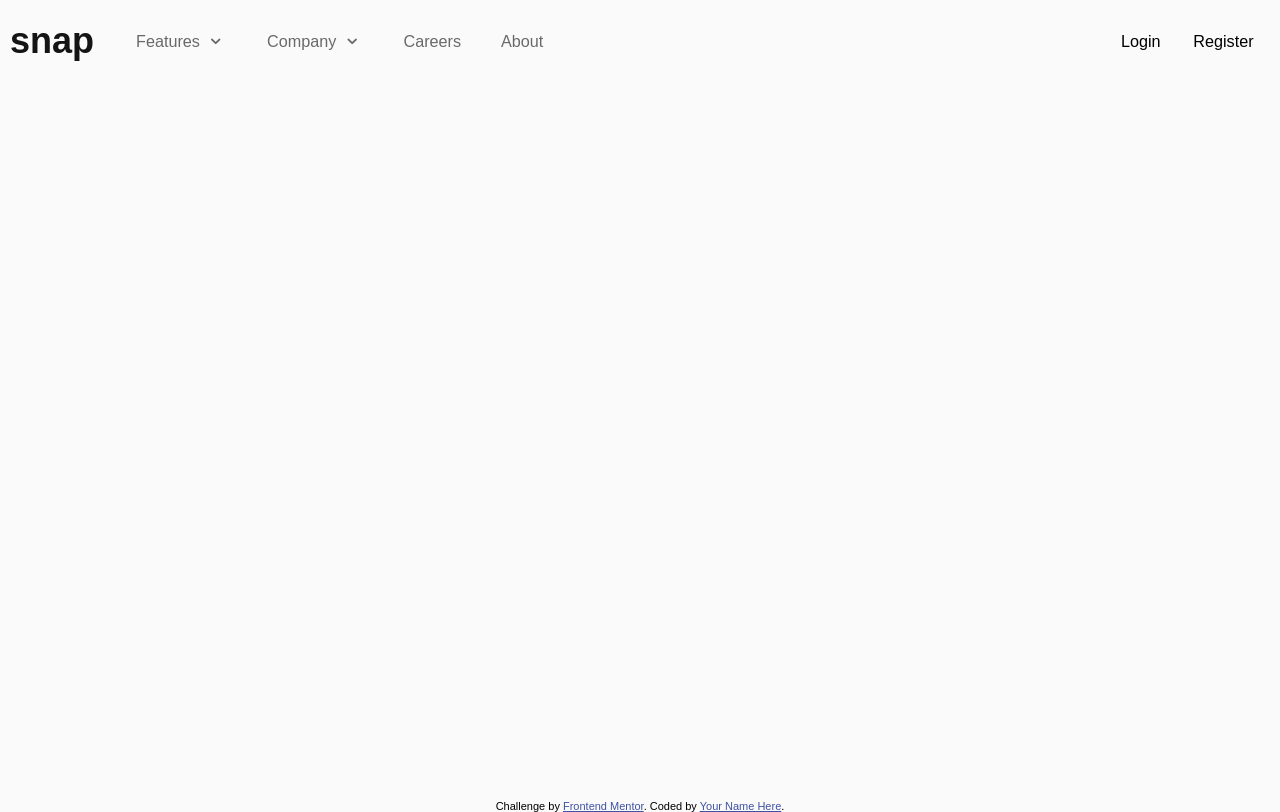
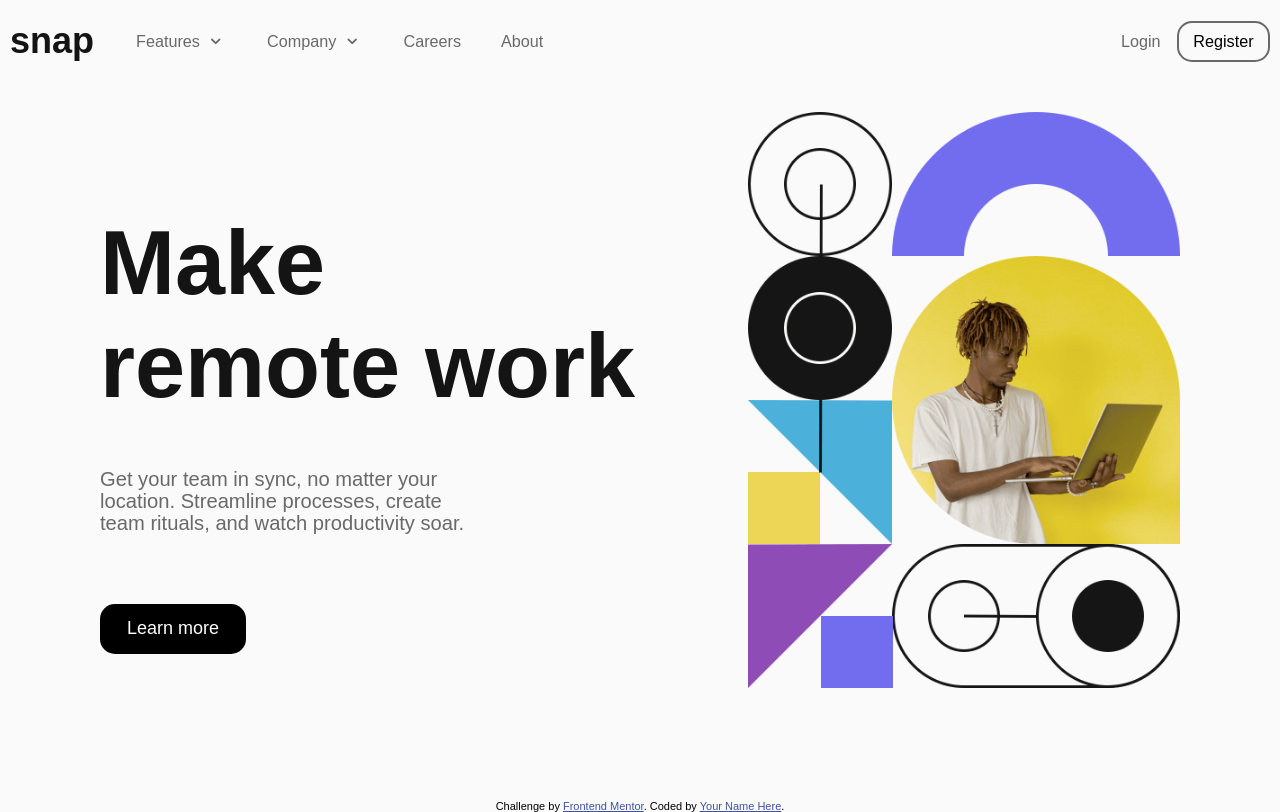
Before and after one commit to FrontEndFolk/intro-section-with-dropdown-navigation-main, a plain HTML site: page index.html in a window 1280 px wide. Drawn offline with Linux system fonts and the light colour scheme.

Commit message:
edited js + inner html css

```diff
--- a/index.html
+++ b/index.html
@@ -50,16 +50,29 @@
                 </div>
             </div>
         </header>
+        <section class="inner">
+            <div class="container">
+                <div class="inner__body">
+                    <div class="inner__text">
+                        <h1 class="inner__title">Make remote work</h1>
+                        <div class="inner__sub-title">Get your team in sync, no matter your location. Streamline
+                            processes,
+                            create team rituals, and watch productivity soar.</div>
+                        <a href="" class="inner__link">Learn more</a>
+                        <div class="inner__partners"></div>
+                    </div>
+                    <div class="inner__photo-container">
+                        <picture>
+                            <source srcset="images\image-hero-mobile.png" media="(max-width: 1100px)">
+                            <img class="inner__photo" src="images\image-hero-desktop.png" alt="background">
+                        </picture>
+                    </div>
+                </div>
+            </div>
+        </section>
     </div>
+
     <!--
-    Features
-    Company
-    Careers
-    About
-
-    Login
-    Register
-
     Make remote work
 
     Get your team in sync, no matter your location. Streamline processes,
--- a/scripts/main.js
+++ b/scripts/main.js
@@ -1,10 +1,36 @@
 "use strict";
 
 let dropDownMenuArr = document.querySelectorAll('.dropdown');
+dropDownMenuArr = Array.from(dropDownMenuArr);
+let second = 0;
 
-dropDownMenuArr.forEach(item => {
-    item.addEventListener('click', (event) => {
-        event.target.childNodes[3].classList.toggle('sub-menu--active');
-        event.target.childNodes[1].classList.toggle('icon--active');
-    });
+function setDropdownMenuClasses(e) {
+    e.childNodes[3].classList.toggle('sub-menu--active');
+    e.childNodes[1].classList.toggle('icon--active');
+}
+function removeDropdownMenuClasses(e) {
+    e.childNodes[3].classList.remove('sub-menu--active');
+    e.childNodes[1].classList.remove('icon--active');
+}
+
+document.addEventListener('click', (event) => {
+    for (let i = 0; i < dropDownMenuArr.length; i++) {
+        if (dropDownMenuArr[i] == event.target) {
+            setDropdownMenuClasses(event.target);
+            second = dropDownMenuArr.filter((item) => item != dropDownMenuArr[i]);
+            removeDropdownMenuClasses(second[0]);
+        }
+    }
+    if (!event.target.closest('.dropdown')) {
+        dropDownMenuArr.forEach((item) => {
+            removeDropdownMenuClasses(item);
+        });
+    }
 });
+
+document.addEventListener('keyup', (event) => {
+    if ('Escape' == event.code) {
+        removeDropdownMenuClasses(dropDownMenuArr[0]);
+        removeDropdownMenuClasses(dropDownMenuArr[1]);
+    }
+})
--- a/style/style.scss
+++ b/style/style.scss
@@ -76,19 +76,19 @@ body {
 
     &__login {
         border: 2px solid transparent;
+        color: $mediumGray;
 
         &:hover {
-            color: $mediumGray;
+            color: $almostBlack;
         }
     }
 
     &__register {
-        border: 2px solid transparent;
-        border-radius: 10%;
+        border: 2px solid $mediumGray;
+        border-radius: 15px;
 
         &:hover {
             border: 2px solid $almostBlack;
-            border-radius: 15px;
         }
     }
 }
@@ -172,3 +172,54 @@ body {
         transform: rotate(180deg);
     }
 }
+
+
+.inner {
+    margin-top: 50px;
+
+    &__body {
+        display: flex;
+        padding: 0 90px;
+        justify-content: space-between;
+    }
+
+    &__text {
+        padding-top: 100px;
+        flex-basis: 50%;
+        color: $almostBlack;
+    }
+
+    &__title {
+        font-size: 5rem;
+        font-weight: 700;
+    }
+
+    &__sub-title {
+        padding-right: 150px;
+        line-height: 22px;
+        margin-top: 50px;
+        font-size: 1.12rem;
+        font-weight: 500;
+        color: $mediumGray;
+    }
+
+    &__link {
+        margin-top: 70px;
+        display: inline-block;
+        padding: 0.8rem 1.5rem;
+        background: #000;
+        text-decoration: none;
+        border-radius: 15px;
+        color: #fff;
+
+    }
+
+    &__photo-container {
+        flex-basis: 40%;
+    }
+
+    &__photo {
+        width: 100%;
+    }
+
+}
```
Also changed, not shown: style/style.css.
